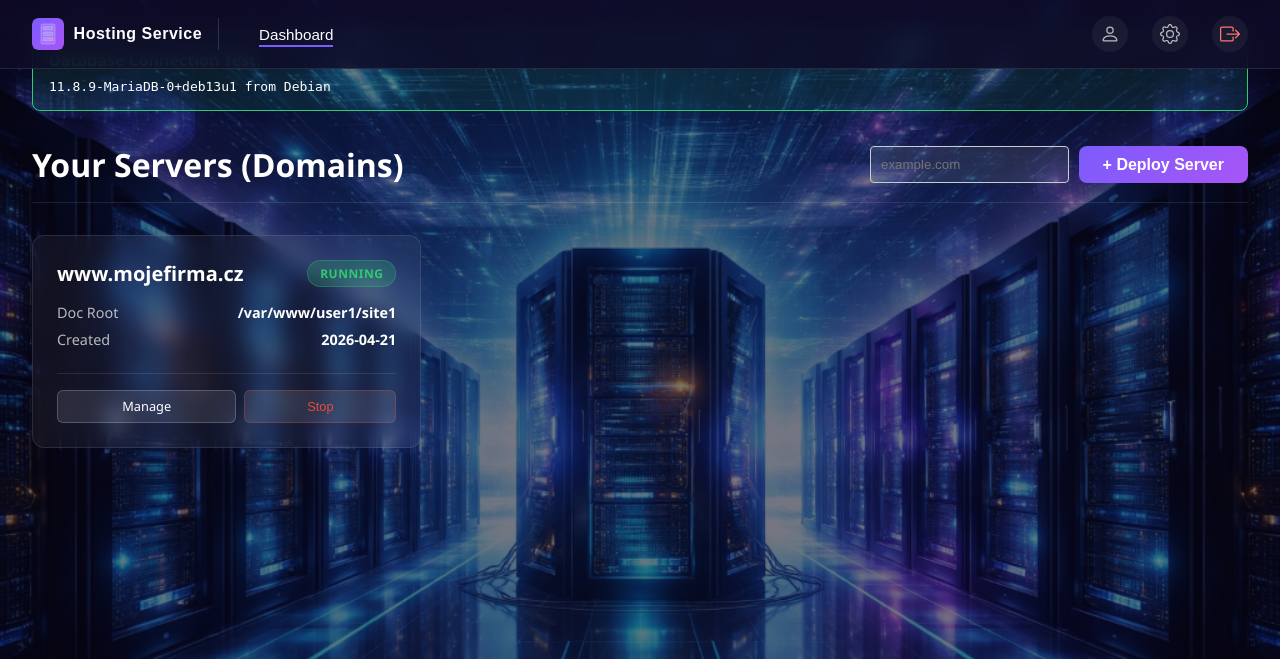
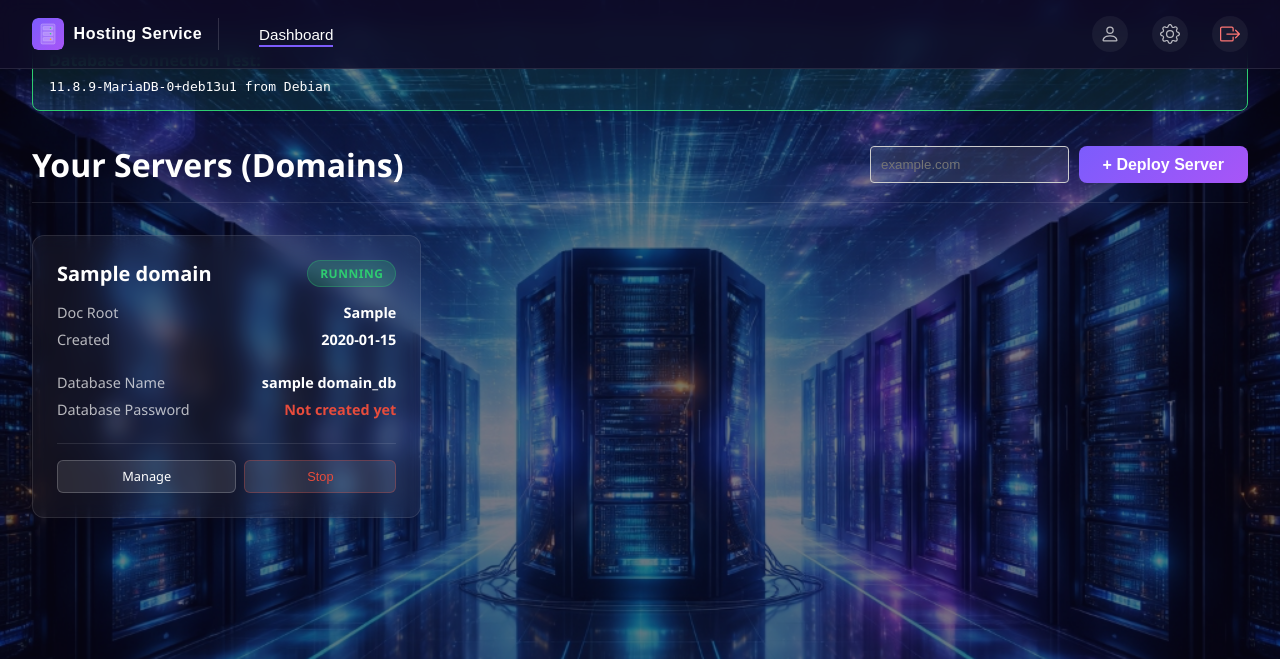
Before and after one commit to Volkoff/bpswe, a Flask app: page /dashboard in a window 1280 px wide. Shown: the top 659 px of the page. Run offline with Flask 3, Linux system fonts and the light colour scheme; a user stored in the database is signed in; data comes from the database, SQL or seed files in the repository; tables that the repository leaves empty hold one stand-in row (values such as "Sample post"); parts of the project's set-up code (start-up, migrations or seed data) failed here and were passed over.

Commit message:
Update dashboard and database creation, domains databases upgrade

```diff
--- a/db/database.sql
+++ b/db/database.sql
@@ -30,7 +30,7 @@ CREATE TABLE user_databases (
     db_id INT AUTO_INCREMENT PRIMARY KEY,
     db_name VARCHAR(30) UNIQUE NOT NULL,
     db_user VARCHAR(50),
-    db_password VARCHAR(100),
+    db_password VARCHAR(500),
     created_at TIMESTAMP DEFAULT CURRENT_TIMESTAMP,
     user_id INT,
     FOREIGN KEY (user_id) REFERENCES users(user_id)
@@ -67,8 +67,5 @@ VALUES ('user1', 'user1@test.cz', 'hash123', 'user', '/var/www/user1');
 INSERT INTO plans (name, price, expire_days)
 VALUES ('Basic', 2.99, 30);
 
-INSERT INTO domains (domain_name, document_root, user_id)
-VALUES ('www.mojefirma.cz', '/var/www/user1/site1', 1);
-
 INSERT INTO ftp_accounts (username, password_hash, directory, quota, user_id)
 VALUES ('ftpuser1', 'hash123', '/var/www/user1', 1000, 1);
--- a/duck_site/app.py
+++ b/duck_site/app.py
@@ -12,6 +12,11 @@ def create_app():
 
     db_host = os.environ.get("DB_HOST", "127.0.0.1")
     db_port = os.environ.get("DB_PORT", "3306")
+
+    app.config["MYSQL_ROOT_USER"] = os.environ.get("MYSQL_ROOT_USER", "root")
+    app.config["MYSQL_ROOT_PASSWORD"] = os.environ.get("MYSQL_ROOT_PASSWORD", "rootpassword")
+    app.config["MYSQL_HOST"] = db_host
+    app.config["MYSQL_PORT"] = db_port
 
     app.config["SQLALCHEMY_DATABASE_URI"] = (
         f"mysql+pymysql://student:{password}@{db_host}:{db_port}/hosting_center"
--- a/duck_site/dashboard/routes.py
+++ b/duck_site/dashboard/routes.py
@@ -1,10 +1,40 @@
-from flask import Blueprint, render_template, session, redirect, url_for, request, flash
+from flask import Blueprint, render_template, session, redirect, url_for, request, flash, current_app
 import os
 import shutil
+import re
+import urllib.parse
+
+from sqlalchemy import text, create_engine
 from models import db, Domain, Database, User
-from sqlalchemy import text
 
 dashboard_bp = Blueprint("dashboard", __name__, template_folder="templates")
+
+
+def get_base_name(value: str) -> str:
+    base = value.split("@")[0].split(".")[0].lower()
+    base = re.sub(r"[^a-z0-9]+", "_", base)
+    base = base.strip("_")
+
+    if not base:
+        base = "user"
+
+    return base
+
+
+def make_safe_db_name(domain_name: str) -> str:
+    base = get_base_name(domain_name)
+    return f"{base}_db"[:30]
+
+
+def make_safe_db_user(domain_name: str) -> str:
+    base = get_base_name(domain_name)
+    return f"{base}_user"[:32]
+
+
+def make_db_password(username: str) -> str:
+    base = get_base_name(username)
+    return f"{base}_password"
+
 
 @dashboard_bp.route("/dashboard", methods=["GET", "POST"])
 def dashboard():
@@ -16,43 +46,86 @@ def dashboard():
 
     if request.method == "POST":
         domain_name = request.form.get("domain_name")
+
         if domain_name:
-            # Basic validation
             existing = Domain.query.filter_by(domain_name=domain_name).first()
+
             if existing:
                 flash("Domain already exists!")
             else:
                 doc_root = f"{user.home_directory}/{domain_name}"
-
-                # Automatically create directory structure if it doesn't exist
                 os.makedirs(doc_root, exist_ok=True)
 
-                # Ensure the FTP user (UID 1000) owns the new directory
                 try:
                     shutil.chown(user.home_directory, user=1000, group=1000)
                     shutil.chown(doc_root, user=1000, group=1000)
                 except Exception as e:
                     print(f"Chown failed for {doc_root}: {e}")
 
-                # Add a default welcome page
                 index_path = os.path.join(doc_root, "index.html")
                 if not os.path.exists(index_path):
                     with open(index_path, "w") as f:
-                        f.write(f"<h1>Welcome to {domain_name}!</h1><p>Your server is ready.</p>")
+                        f.write(f"# Welcome to {domain_name}!\n\nYour server is ready.\n")
 
-                    # Ensure index.html is also owned by the FTP user
-                    try:
-                        shutil.chown(index_path, user=1000, group=1000)
-                    except Exception as e:
-                        print(f"Chown failed for {index_path}: {e}")
+                try:
+                    shutil.chown(index_path, user=1000, group=1000)
+                except Exception as e:
+                    print(f"Chown failed for {index_path}: {e}")
 
-                new_domain = Domain(domain_name=domain_name, document_root=doc_root, active=True, user_id=user_id)
-                db.session.add(new_domain)
-                db.session.commit()
-                flash("New server deployed successfully!")
+                db_name = make_safe_db_name(domain_name)
+                db_user = make_safe_db_user(domain_name)
+                db_password = make_db_password(user.username)
+
+                root_user = current_app.config["MYSQL_ROOT_USER"]
+                root_password = urllib.parse.quote_plus(current_app.config["MYSQL_ROOT_PASSWORD"])
+                mysql_host = current_app.config["MYSQL_HOST"]
+                mysql_port = current_app.config["MYSQL_PORT"]
+
+                admin_engine = create_engine(
+                    f"mysql+pymysql://{root_user}:{root_password}@{mysql_host}:{mysql_port}/mysql"
+                )
+
+                try:
+                    with admin_engine.begin() as conn:
+                        conn.execute(text(f"CREATE DATABASE IF NOT EXISTS `{db_name}`"))
+                        conn.execute(
+                            text(f"CREATE USER IF NOT EXISTS '{db_user}'@'%' IDENTIFIED BY :pwd"),
+                            {"pwd": db_password}
+                        )
+                        conn.execute(
+                            text(f"ALTER USER '{db_user}'@'%' IDENTIFIED BY :pwd"),
+                            {"pwd": db_password}
+                        )
+                        conn.execute(text(f"GRANT ALL PRIVILEGES ON `{db_name}`.* TO '{db_user}'@'%'"))
+                        conn.execute(text("FLUSH PRIVILEGES"))
+
+                    new_domain = Domain(
+                        domain_name=domain_name,
+                        document_root=doc_root,
+                        active=True,
+                        user_id=user_id
+                    )
+
+                    new_database = Database(
+                        db_name=db_name,
+                        db_user=db_user,
+                        db_password=db_password,
+                        user_id=user_id
+                    )
+
+                    db.session.add(new_domain)
+                    db.session.add(new_database)
+                    db.session.commit()
+
+                    flash(f"New server deployed successfully! DB: {db_name}")
+                    return redirect(url_for("dashboard.dashboard"))
+
+                except Exception as e:
+                    db.session.rollback()
+                    flash(f"Error creating domain/database: {e}")
+
         return redirect(url_for("dashboard.dashboard"))
 
-    # Test DB Connection with raw SQL select
     try:
         result = db.session.execute(text("SELECT version();")).fetchone()
         db_version = result[0] if result else "Unknown"
@@ -71,7 +144,13 @@ def dashboard():
         databases = []
         print("Database query failed:", e)
 
-    return render_template("dashboard/dashboard.html", domains=domains, databases=databases, db_version=db_version)
+    return render_template(
+        "dashboard/dashboard.html",
+        domains=domains,
+        databases=databases,
+        db_version=db_version
+    )
+
 
 @dashboard_bp.route("/dashboard/<int:service_id>", methods=["GET", "POST"])
 def individual_dashboard(service_id):
@@ -80,18 +159,18 @@ def individual_dashboard(service_id):
 
     domain = Domain.query.get_or_404(service_id)
 
-    # Ensure the domain belongs to the logged in user
     if domain.user_id != session["user_id"]:
         flash("Unauthorized access!")
         return redirect(url_for("dashboard.dashboard"))
 
     if request.method == "POST":
         action = request.form.get("action")
+
         if action == "toggle_status":
             old_root = domain.document_root
+
             if domain.active:
-                # Disabling: rename folder and update root
-                new_root = old_root.rstrip('/') + "_disabled"
+                new_root = old_root.rstrip("/") + "_disabled"
                 try:
                     if os.path.exists(old_root):
                         os.rename(old_root, new_root)
@@ -103,9 +182,8 @@ def individual_dashboard(service_id):
                 except Exception as e:
                     flash(f"Error disabling domain: {str(e)}")
             else:
-                # Enabling: remove _disabled from folder name
                 if old_root.endswith("_disabled"):
-                    new_root = old_root[:-9]  # removes "_disabled"
+                    new_root = old_root[:-9]
                     try:
                         if os.path.exists(old_root):
                             if os.path.exists(new_root):
@@ -120,23 +198,25 @@ def individual_dashboard(service_id):
                     except Exception as e:
                         flash(f"Error enabling domain: {str(e)}")
                 else:
-                    # Root doesn't end in _disabled, just activate
                     domain.active = True
 
             db.session.commit()
             status_text = "stopped" if not domain.active else "started"
             flash(f"Domain {domain.domain_name} has been {status_text}.")
-            return redirect(url_for('dashboard.individual_dashboard', service_id=domain.domain_id))
+            return redirect(url_for("dashboard.individual_dashboard", service_id=domain.domain_id))
+
         elif action == "destroy_server":
             domain_name = domain.domain_name
             try:
                 shutil.rmtree(domain.document_root)
             except Exception as e:
                 print(f"Failed to remove directory {domain.document_root}: {e}")
+
             db.session.delete(domain)
             db.session.commit()
             flash(f"Server {domain_name} has been destroyed.")
-            return redirect(url_for('dashboard.dashboard'))
-        return redirect(url_for('dashboard.individual_dashboard', service_id=domain.domain_id))
+            return redirect(url_for("dashboard.dashboard"))
+
+        return redirect(url_for("dashboard.individual_dashboard", service_id=domain.domain_id))
 
     return render_template("dashboard/individual.html", domain=domain)
--- a/duck_site/dashboard/templates/dashboard/dashboard.html
+++ b/duck_site/dashboard/templates/dashboard/dashboard.html
@@ -4,7 +4,8 @@
 
 <div class="dashboard-container">
     {% if db_version %}
-    <div style="background-color: rgba(46, 204, 113, 0.1); border: 1px solid #2ecc71; padding: 1rem; border-radius: 8px; margin-bottom: 2rem;">
+    <div
+        style="background-color: rgba(46, 204, 113, 0.1); border: 1px solid #2ecc71; padding: 1rem; border-radius: 8px; margin-bottom: 2rem;">
         <h4 style="margin: 0 0 0.5rem 0; color: #2ecc71;">Database Connection Test:</h4>
         <p style="margin: 0; font-family: monospace;">{{ db_version }}</p>
     </div>
@@ -12,9 +13,12 @@
 
     <div class="dashboard-header" style="justify-content: space-between; align-items: center;">
         <h1>Your Servers (Domains)</h1>
-        <form method="POST" action="{{ url_for('dashboard.dashboard') }}" style="display: flex; gap: 10px; align-items: center; margin: 0;">
-            <input type="text" name="domain_name" placeholder="example.com" required style="padding: 0.6rem; border-radius: 4px; border: 1px solid #ccc; background: rgba(255, 255, 255, 0.1); color: white;">
-            <button type="submit" class="btn-primary" style="width: auto; margin-top: 0; padding: 0.6rem 1.5rem;">+ Deploy Server</button>
+        <form method="POST" action="{{ url_for('dashboard.dashboard') }}"
+            style="display: flex; gap: 10px; align-items: center; margin: 0;">
+            <input type="text" name="domain_name" placeholder="example.com" required
+                style="padding: 0.6rem; border-radius: 4px; border: 1px solid #ccc; background: rgba(255, 255, 255, 0.1); color: white;">
+            <button type="submit" class="btn-primary" style="width: auto; margin-top: 0; padding: 0.6rem 1.5rem;">+
+                Deploy Server</button>
         </form>
     </div>
 
@@ -22,7 +26,6 @@
 
     <div class="grid-cards" {% if domains|length > 3 %}style="max-height: 70vh; overflow-y: auto; padding-right: 15px;"{% endif %}>
         {% for domain in domains %}
-        <!-- Server Card -->
         <div class="server-card">
             <div class="server-top">
                 <div class="server-title">{{ domain.domain_name }}</div>
@@ -38,46 +41,87 @@
                 <p><span>Created</span> <strong>{{ domain.created_at.strftime('%Y-%m-%d') }}</strong></p>
             </div>
 
+            {% set expected_db_name = domain.domain_name.split('@')[0].split('.')[0].lower() ~ '_db' %}
+            {% set db_match = namespace(item=None) %}
+
+            {% for database in databases %}
+                {% if database.db_name == expected_db_name %}
+                    {% set db_match.item = database %}
+                {% endif %}
+            {% endfor %}
+
+            <div class="server-details" style="margin-top: 0.8rem;">
+                <p><span>Database Name</span> <strong>{{ expected_db_name }}</strong></p>
+                {% if db_match.item %}
+                    <p><span>Database User</span> <strong>{{ db_match.item.db_user }}</strong></p>
+                    <p><span>Database Password</span> <strong>{{ db_match.item.db_password }}</strong></p>
+                {% else %}
+                    <p><span>Database Password</span> <strong style="color: #e74c3c;">Not created yet</strong></p>
+                {% endif %}
+            </div>
+
             {% if settings.show_cpu or settings.show_ram or settings.show_disk %}
             <div style="display: flex; gap: 1rem; margin-bottom: 1rem;">
                 {% if settings.show_cpu %}
                 <div style="flex: 1;">
-                    <div style="display: flex; justify-content: space-between; margin-bottom: 0.3rem;"><span style="font-size: 0.8rem; color: rgba(255,255,255,0.7);">CPU</span><span style="font-size: 0.8rem; font-weight: bold;">42%</span></div>
-                    <div style="width: 100%; height: 6px; background: rgba(255,255,255,0.1); border-radius: 3px; overflow: hidden;"><div style="width: 42%; height: 100%; background: #2ecc71;"></div></div>
+                    <div style="display: flex; justify-content: space-between; margin-bottom: 0.3rem;">
+                        <span style="font-size: 0.8rem; color: rgba(255,255,255,0.7);">CPU</span>
+                        <span style="font-size: 0.8rem; font-weight: bold;">42%</span>
+                    </div>
+                    <div style="width: 100%; height: 6px; background: rgba(255,255,255,0.1); border-radius: 3px; overflow: hidden;">
+                        <div style="width: 42%; height: 100%; background: #2ecc71;"></div>
+                    </div>
                 </div>
                 {% endif %}
+
                 {% if settings.show_ram %}
                 <div style="flex: 1;">
-                    <div style="display: flex; justify-content: space-between; margin-bottom: 0.3rem;"><span style="font-size: 0.8rem; color: rgba(255,255,255,0.7);">RAM</span><span style="font-size: 0.8rem; font-weight: bold;">2.1GB</span></div>
-                    <div style="width: 100%; height: 6px; background: rgba(255,255,255,0.1); border-radius: 3px; overflow: hidden;"><div style="width: 52%; height: 100%; background: #f39c12;"></div></div>
+                    <div style="display: flex; justify-content: space-between; margin-bottom: 0.3rem;">
+                        <span style="font-size: 0.8rem; color: rgba(255,255,255,0.7);">RAM</span>
+                        <span style="font-size: 0.8rem; font-weight: bold;">2.1GB</span>
+                    </div>
+                    <div style="width: 100%; height: 6px; background: rgba(255,255,255,0.1); border-radius: 3px; overflow: hidden;">
+                        <div style="width: 52%; height: 100%; background: #f39c12;"></div>
+                    </div>
                 </div>
                 {% endif %}
+
                 {% if settings.show_disk %}
                 <div style="flex: 1;">
-                    <div style="display: flex; justify-content: space-between; margin-bottom: 0.3rem;"><span style="font-size: 0.8rem; color: rgba(255,255,255,0.7);">Disk</span><span style="font-size: 0.8rem; font-weight: bold;">12GB</span></div>
-                    <div style="width: 100%; height: 6px; background: rgba(255,255,255,0.1); border-radius: 3px; overflow: hidden;"><div style="width: 30%; height: 100%; background: #3498db;"></div></div>
+                    <div style="display: flex; justify-content: space-between; margin-bottom: 0.3rem;">
+                        <span style="font-size: 0.8rem; color: rgba(255,255,255,0.7);">Disk</span>
+                        <span style="font-size: 0.8rem; font-weight: bold;">12GB</span>
+                    </div>
+                    <div style="width: 100%; height: 6px; background: rgba(255,255,255,0.1); border-radius: 3px; overflow: hidden;">
+                        <div style="width: 30%; height: 100%; background: #3498db;"></div>
+                    </div>
                 </div>
                 {% endif %}
             </div>
             {% endif %}
 
             {% if settings.show_console %}
-            <div style="background: rgba(0,0,0,0.5); border-radius: 6px; padding: 0.8rem; height: 80px; overflow-y: auto; font-family: monospace; font-size: 0.75rem; color: #a8ffb2; margin-bottom: 1rem;">
+            <div
+                style="background: rgba(0,0,0,0.5); border-radius: 6px; padding: 0.8rem; height: 80px; overflow-y: auto; font-family: monospace; font-size: 0.75rem; color: #a8ffb2; margin-bottom: 1rem;">
                 [14:02:11] systemd[1]: Started Server.<br>
                 [14:05:32] sshd[12401]: Accepted connection<br>
                 <span style="color: #fff;">_</span>
             </div>
             {% endif %}
 
-
             <div class="server-actions" style="margin-top: 1rem; display: flex; gap: 0.5rem;">
-                <a href="{{ url_for('dashboard.individual_dashboard', service_id=domain.domain_id) }}" class="btn-secondary btn-sm" style="text-align: center; text-decoration: none; flex: 1;">Manage</a>
-                <form method="POST" action="{{ url_for('dashboard.individual_dashboard', service_id=domain.domain_id) }}" style="margin: 0; flex: 1; display: flex;">
+                <a href="{{ url_for('dashboard.individual_dashboard', service_id=domain.domain_id) }}"
+                    class="btn-secondary btn-sm" style="text-align: center; text-decoration: none; flex: 1;">Manage</a>
+                <form method="POST"
+                    action="{{ url_for('dashboard.individual_dashboard', service_id=domain.domain_id) }}"
+                    style="margin: 0; flex: 1; display: flex;">
                     <input type="hidden" name="action" value="toggle_status">
                     {% if domain.active %}
-                    <button type="submit" class="btn-secondary btn-sm" style="color: #e74c3c; border-color: rgba(231, 76, 60, 0.3); width: 100%;">Stop</button>
+                    <button type="submit" class="btn-secondary btn-sm"
+                        style="color: #e74c3c; border-color: rgba(231, 76, 60, 0.3); width: 100%;">Stop</button>
                     {% else %}
-                    <button type="submit" class="btn-secondary btn-sm" style="color: #2ecc71; border-color: rgba(46, 204, 113, 0.3); width: 100%;">Start</button>
+                    <button type="submit" class="btn-secondary btn-sm"
+                        style="color: #2ecc71; border-color: rgba(46, 204, 113, 0.3); width: 100%;">Start</button>
                     {% endif %}
                 </form>
             </div>
--- a/duck_site/models.py
+++ b/duck_site/models.py
@@ -44,7 +44,7 @@ class Database(db.Model):
     db_id = db.Column(db.Integer, primary_key=True)
     db_name = db.Column(db.String(30), nullable=False)
     db_user = db.Column(db.String(50), nullable=False)
-    db_password = db.Column(db.String(100), nullable=False)
+    db_password = db.Column(db.String(500), nullable=False)
     created_at = db.Column(db.DateTime, default=lambda: datetime.now(timezone.utc))
     user_id = db.Column(db.Integer, db.ForeignKey('users.user_id'), nullable=False)
 
```
